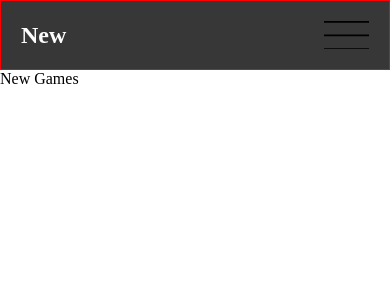
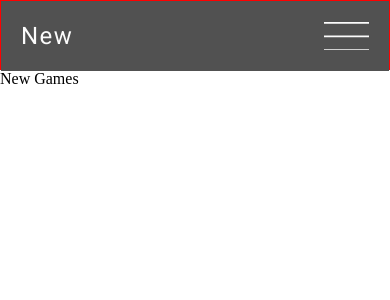
Before and after one commit to fjkun06/games, a Next.js app: page /new in a window 390 px wide. Shown: the top 300 px of the page. Built offline with nearby package versions, Linux system fonts and the light colour scheme.

Commit message:
Made navbar responsive

```diff
--- a/src/app/layout.tsx
+++ b/src/app/layout.tsx
@@ -1,21 +1,48 @@
-import Navbar from "@/stories/Navbar"
-import '../styles/main.scss'
-import '@fontsource/roboto';
+"use client";
+
+import Navbar from "@/stories/Navbar";
+import "../styles/main.scss";
+import "@fontsource/roboto";
+import React from "react";
+import useMediaQuery from "@/hooks/useMediaQuery";
 export const metadata = {
-  title: 'Games',
-  description: 'Game application',
-}
+  title: "Games",
+  description: "Game application",
+};
 
-export default function RootLayout({
-  children,
-}: {
-  children: React.ReactNode
-}) {
+export default function RootLayout({ children }: { children: React.ReactNode }) {
+  const lg = useMediaQuery("(width > 840px)");
+  const [isOpen, setIsOpen] = React.useState(false);
+  const toggleNavbar = () => setIsOpen(!isOpen);
+
+  //display navbar items horisontally when above 840px width
+  React.useEffect(() => {
+    if (lg) {
+      setIsOpen(true);
+    } else {
+      setIsOpen(false);
+    }
+  }, [lg]);
+
+  //scroll useEffect to colse navbar one scroll [mobile]
+  React.useEffect(() => {
+    const handleScroll = () => {
+      setIsOpen(false);
+    };
+
+    window.addEventListener("scroll", handleScroll);
+
+    return () => {
+      window.removeEventListener("scroll", handleScroll);
+    };
+  });
+
   return (
     <html lang="en">
       <body>
-        <Navbar/>
-        {children}</body>
+        <Navbar handleClick={toggleNavbar} isOpen={isOpen} />
+        <main onClick={() => setIsOpen(false)}>{children}</main>
+      </body>
     </html>
-  )
+  );
 }
--- a/src/stories/Navbar.tsx
+++ b/src/stories/Navbar.tsx
@@ -4,27 +4,37 @@ import { nanoid } from "nanoid";
 import { NavLink } from "./NavLink";
 import { usePathname, useSelectedLayoutSegment } from "next/navigation";
 import React from "react";
+import useMediaQuery from "@/hooks/useMediaQuery";
 
-const Navbar = () => {
-  const [isOpen, setIsOpen] = React.useState(false);
+//navbar interface
+interface NavbarProps {
+  /**
+   * @param {boolean} [isOpen=false] - Used to check if navbar is open or not.
+   * @param {void} handleClick - Toggle menu state.
+   *
+   * */
+  isOpen: boolean;
+  handleClick: () => void;
+}
+
+const Navbar:React.FC<NavbarProps> = ({isOpen,handleClick}) => {
   const navLinks = ["top_games", "new", "slots", "jackpots", "live", "blackjack", "roulette", "table", "poker", "other"];
   //getting current route
   const pathname = usePathname();
   const href = useSelectedLayoutSegment() as string;
   const isActive = pathname.includes(href);
 
+  //
+  const max840 = useMediaQuery("(width < 840px)");
+  const opened = max840 && isOpen === true;
+
   console.log(pathname, href, isActive);
 
   return (
-    <nav>
-      {/* {navLinks.map((link) => {
-        if (link === "new") return <NavLink href={`/${link}`} text="new games" key={nanoid()} />;
-        if (link === "top_games") return <NavLink href={`/${link}`} text="top games" key={nanoid()} />;
-        return <NavLink href={`/${link}`} text={link} key={nanoid()} />;
-      })} */}
+    <nav className={opened ? "open" : "closed"}>
       <div className="nav_mobile">
         <h2>{href}</h2>
-        <span>
+        <span onClick={handleClick}>
           {isOpen ? (
             <svg viewBox="0 0 53.05 34" fill="none" xmlns="http://www.w3.org/2000/svg">
               <path d="M0.52,1 L52.52,33 M0.52,33 L52.52,1" fill="none" stroke="black" strokeMiterlimit="10" strokeLinecap="round" strokeLinejoin="round" strokeWidth="2" />
@@ -37,6 +47,13 @@ const Navbar = () => {
         </span>
         {/* {...navLinks.filter((link) => lin} */}
       </div>
+      <div className={isOpen ? "nav_link-container" : "off"}>
+        {navLinks.map((link) => {
+          if (link === "new") return <NavLink href={`/${link}`} text="new games" key={nanoid()} />;
+          if (link === "top_games") return <NavLink href={`/${link}`} text="top games" key={nanoid()} />;
+          return <NavLink href={`/${link}`} text={link} key={nanoid()} />;
+        })}
+      </div>
     </nav>
   );
 };
--- a/src/styles/layout/_navbar.scss
+++ b/src/styles/layout/_navbar.scss
@@ -1,4 +1,23 @@
 @use "../util/mixins";
+@use "../util/variables";
+@keyframes fadein {
+  0%,
+  80% {
+    opacity: 0;
+  }
+  100% {
+    opacity: 1;
+  }
+}
+@keyframes fadeout {
+  0%,
+  80% {
+    opacity: 1;
+  }
+  100% {
+    opacity: 0;
+  }
+}
 nav {
   border: 1px solid red;
 
@@ -6,32 +25,99 @@ nav {
   @include mixins.size(100vw, 7rem);
   @include mixins.flex;
   background-color: var(--primary);
+  transition: height 0.5s ease-in-out;
+  @media only screen and (width > 840px) {
+    height: 7rem;
+  }
+  flex-wrap: wrap;
 
   /*************************Styling navbar links*************************/
   .nav_link {
-    @include mixins.size(100%);
-    border: 1px solid red;
+    @include mixins.size(100%, 80%);
+    @media only screen and (width > 840px) {
+      @include mixins.size(100%);
+    }
+    // border: 1px solid red;
     @include mixins.flex;
     text-transform: capitalize;
+    background-color: var(--primary);
+    color: var(--link);
+    text-transform: capitalize;
+    font-family: Roboto, "Helvetica Neue", Helvetica, Arial, sans-serif;
+    letter-spacing: 0.15rem;
+    font-weight: 300;
+
+    &:hover {
+      background-color: var(--secondary);
+    }
+  }
+
+  .nav_link-active {
+    background-color: var(--secondary);
+  }
+
+  /*************************Styling mobile navbar links*************************/
+  .nav_link-container {
+    transition: height 0.5s ease-in-out;
+    background-color: #fff;
+    @include mixins.size(100%, calc(100% - 7rem));
+    @include mixins.flex(column);
+    opacity: 0;
+    // display: none;
+    animation: fadein 0.25s ease-in 0s 1 forwards;
+
+    @media only screen and (width > 840px) {
+      animation: none;
+      opacity: 1;
+      @include mixins.flex;
+      @include mixins.size(100vw, 100%);
+    }
   }
 
   /*************************Styling mobile navbar*************************/
   .nav_mobile {
-    @include mixins.size(100%);
+    @include mixins.size(100%, 7rem);
+    align-self: flex-start;
+    background-color: lighten(variables.$primary, 10%);
     display: flex;
     align-items: center;
     justify-content: space-between;
     padding-inline: 2rem;
+
+    @media only screen and (width > 840px) {
+      display: none;
+    }
+
     span {
       @include mixins.flex;
       @include mixins.size(4.5rem);
+      svg {
+        path {
+          stroke: var(--link);
+        }
+        cursor: pointer;
+      }
     }
 
     //heading
-    h2{
+    h2 {
       color: var(--link);
-    text-transform: capitalize;
-
+      text-transform: capitalize;
+      font-family: Roboto, "Helvetica Neue", Helvetica, Arial, sans-serif;
+      letter-spacing: 0.15rem;
+      font-weight: 300;
     }
   }
 }
+
+.open {
+  height: 60rem;
+}
+.closed {
+  height: 7rem;
+}
+.off {
+  // animation: fadeout 0.25s ease-in 0s 1 forwards;
+  display: none;
+
+}
```
Also changed, not shown: src/app/top_games/page.tsx (+3 -1 lines).
